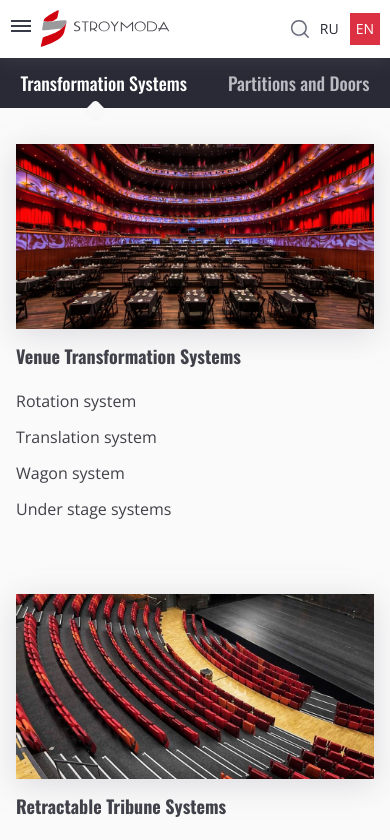
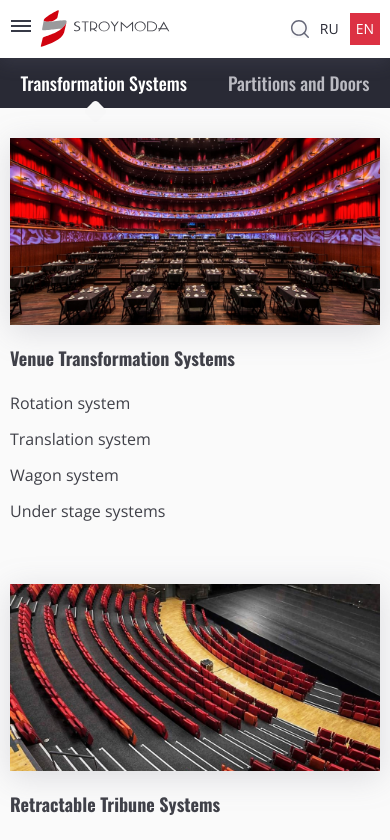
Before and after one commit to NatashaThoryk/stroymoda, a Next.js app: page /products in a window 390 px wide. Shown: the top 840 px of the page. Built offline with nearby package versions, Linux system fonts and the light colour scheme.

Commit message:
fix block

```diff
--- a/src/components/ImgBlock/imgBlock.module.scss
+++ b/src/components/ImgBlock/imgBlock.module.scss
@@ -58,6 +58,7 @@
 @media screen and (min-width: 421px) and (max-width: 768px) {
 	.main_item {
 		padding-bottom: 30px;
+
 		.image_list {
 			max-width: 330px;
 			height: 200px;
@@ -69,13 +70,15 @@
 @media screen and (min-width: 320px) and (max-width: 420px) {
 	.main_item {
 		padding-bottom: 55px;
+		margin: 0;
 
 		h3 {
 			font-size: 18px;
 		}
 
 		.image_list {
-				height: 185px;
+			max-width: 100%;
+			height: auto;
 		}
 	}
 	.in_list {
--- a/src/pages/products/detail_1/index.tsx
+++ b/src/pages/products/detail_1/index.tsx
@@ -56,8 +56,8 @@ const checkListRight = ['Electrical horizontal moving straight tribunes\n', 'Tai
 const checkListLeft = ['Symmetric look when the tribune is in closed position\n', 'Tightest radius possible for this type of tribune is 5 meters\n', 'Round tribunes with 180 degree radius possible\n', 'Platform width reduces in size from back to front\n'];
 const checkListRight1 = ["Asymmetric look when the tribune is in closed position\n", "Requires intensive engineering and a longer production time\n"]
 const slides1 = ['detail_1.jpg', 'detail_1.jpg', 'detail_1.jpg', 'detail_1.jpg'];
-const slides2 = ['2.jpg', '2.jpg', '2.jpg', '2jpg'];
-const slides3 = ['4.jpg', '4.jpg', '4jpg', '4jpg'];
+const slides2 = ['2.jpg', '2.jpg', '2.jpg'];
+const slides3 = ['4.jpg', '4.jpg', '4.jpg'];
 const slides4 = ['popUp.jpg', 'popUp.jpg', 'popUp.jpg', 'popUp.jpg'];
 const slides5 = ['public.jpg', 'public.jpg', 'public.jpg', 'public.jpg'];
 
```
Lines whose indentation alone changed are shown as unchanged.
